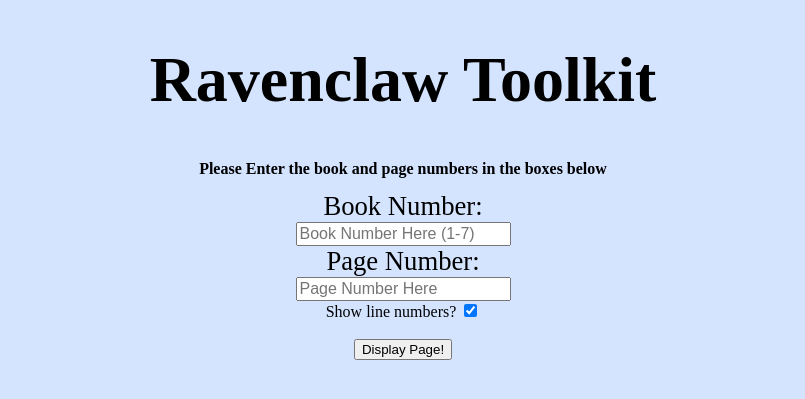
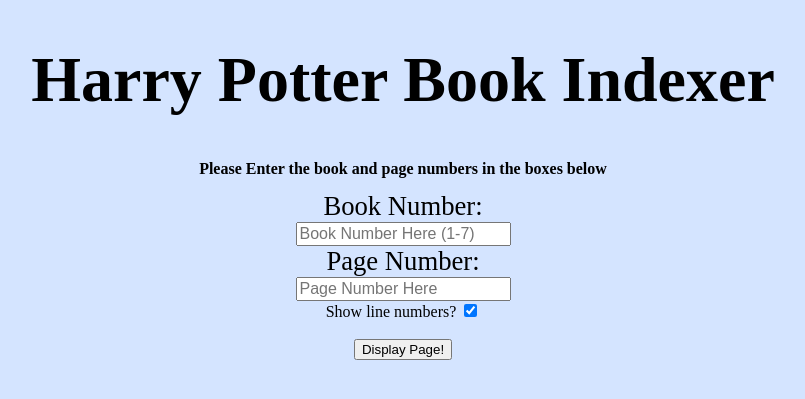
Before and after one commit to kevslinger/Ravenclaw-toolkit, a Flask app: page / in a window 1280 px wide. Shown: the top 399 px of the page, without its empty margins (237-1042 px from the left). Run offline with Flask 2, Linux system fonts and the light colour scheme.

Commit message:
Changed the website title!

```diff
--- a/ravenclaw_toolkit/templates/home.html
+++ b/ravenclaw_toolkit/templates/home.html
@@ -1,7 +1,7 @@
 <!DOCTYPE html>
 <html>
   <head>
-    <title>Ravenclaw Toolkit</title>
+    <title>Harry Potter Book Indexer</title>
     <style>
       h1 {color: black;
           font-size: 4rem;}
@@ -30,7 +30,7 @@
   </head>
   <body>
     <div class="content">
-      <h1>Ravenclaw Toolkit</h1>
+      <h1>Harry Potter Book Indexer</h1>
       <h2>Please Enter the book and page numbers in the boxes below</h2>
       <div>
     <form method="POST" action="/display_page">
```
